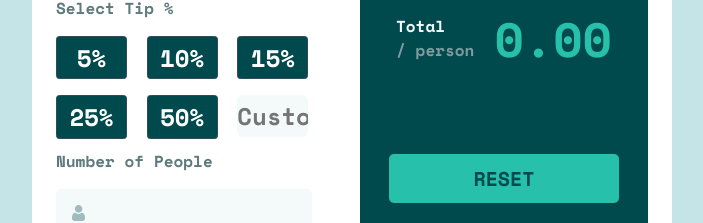
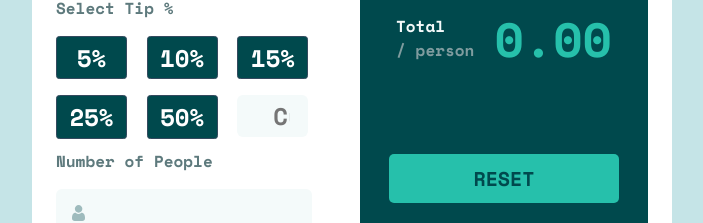
Before and after one commit to Patorikkun/tip-calculator-app, a React (Create React App) app: page / in a window 1280 px wide. Shown: the part 370-593 px from the top of the page, without its empty margins (288-991 px from the left). Built offline with nearby package versions, Linux system fonts and the light colour scheme.

Commit message:
fixed-custom-tip padding

```diff
--- a/src/SelectTip.js
+++ b/src/SelectTip.js
@@ -53,7 +53,8 @@ const SelectTip = ({
         placeholder="Custom"
         onChange={(event) => setCustomTip(event.target.value / 100)}
         style={
-          customTip == null || customTip == ""
+          (customTip == null && !selectedTip) ||
+          (customTip == "" && !selectedTip)
             ? { padding: 0 }
             : { padding: " 0.25em 0.75em 0.25em 1.5em " }
         }
```
